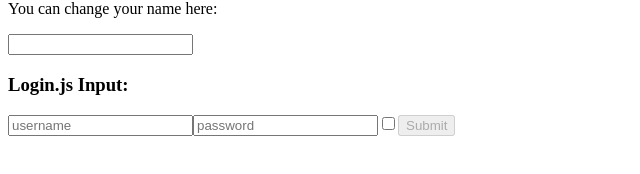
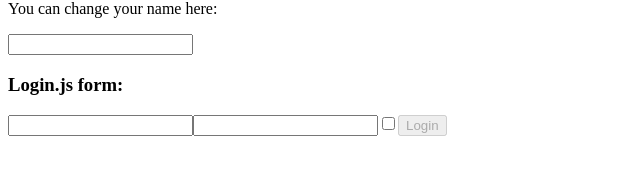
Before and after one commit to d-94k/react-develhope, a React (Create React App) app: page / in a window 1280 px wide. Shown: the part 574-748 px from the top of the page, without its empty margins (0-640 px from the left). Built offline with nearby package versions, Linux system fonts and the light colour scheme.

Commit message:
corrected

```diff
--- a/src/Login.js
+++ b/src/Login.js
@@ -1,53 +1,36 @@
 import React from "react";
 
 export default class Login extends React.Component {
-    constructor(props) {
-      super(props);
+    constructor (props) {
+        super (props);
         this.state = {
-        username: "",
-        password: "",
+            username: '',
+            password: '',
             remember: false
-      };
+        }
     }
 
     inputHandler = (event) => {
-        const target = event.target;
-        const value = target.type === 'checkbox' ? target.checked : target.value;
-        const name = target.name;
-
-      this.setState({
-        [name]: value,
-      });
-    };
+        const name = event.target.name;
+        const value = event.target.type === 'checkbox' ? event.target.checked : event.target.value;
+        this.setState ({
+            [name] : value
+        })
+    }
 
     onLogin = () => {
         console.log (this.state);
     }
 
-    render() {
+    render () {
         return (
             <>
-          <h3>Login.js Input:</h3>
-          <input
-            name="username"
-            value={this.state.username}
-            onChange={this.inputHandler}
-            placeholder="username"
-          />
-          <input
-            name="password"
-            value={this.state.password}
-            onChange={this.inputHandler}
-            placeholder="password"
-          />
-          <input
-            name="remember"
-            type="checkbox"
-            checked={this.state.remember}
-            onChange={this.inputHandler}
-          />
-          <button onClick={this.onLogin} disabled={this.state.username !== "" && this.state.password !== "" ? false : true}>Submit</button>
+                <h3>Login.js form:</h3>
+                <input name="username" value={this.state.username} onChange={this.inputHandler} />
+                <input name="password" type="password" value={this.state.password} onChange={this.inputHandler} />
+                <input name="remember" type="checkbox" checked={this.state.remember} onChange={this.inputHandler} />
+                <button disabled={this.state.username !== '' && this.state.password !== '' ? false : true} onClick={this.onLogin}>Login</button>
             </>
-      );
+        )
     }
 }
```
Lines whose indentation alone changed are shown as unchanged.
